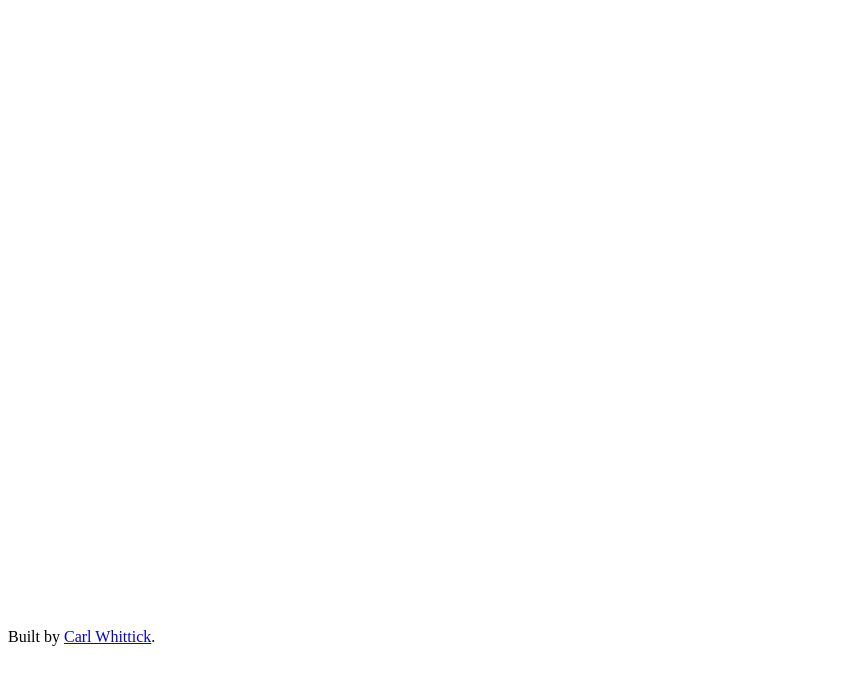
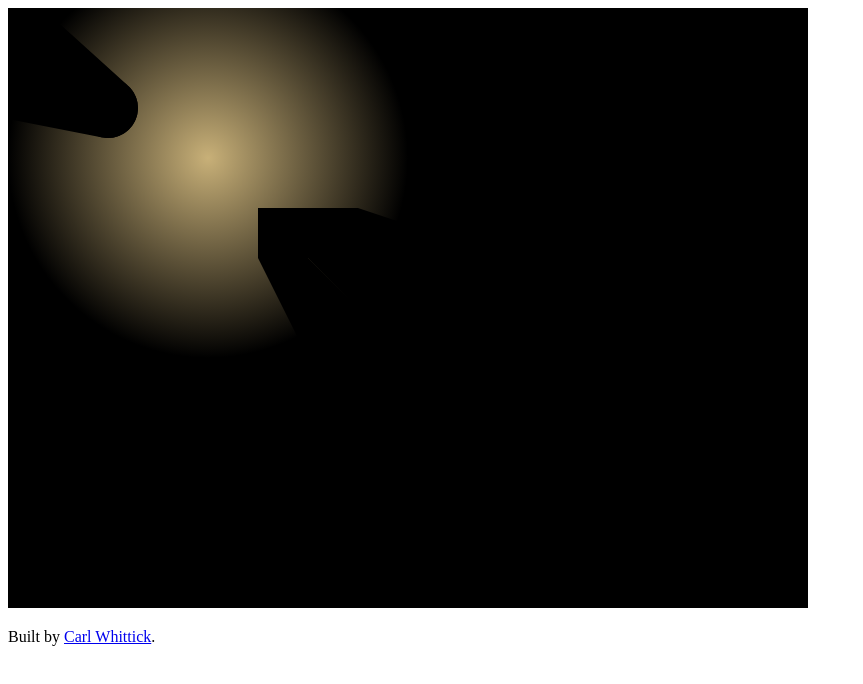
Before and after one commit to carlwhittick/es6-illuminated, a website: page docs/index.html in a window 1280 px wide. Shown: the whole page, without its empty margins (0-863 px from the left). Drawn offline with Linux system fonts and the light colour scheme.

Commit message:
Added code to run a simple demo

```diff
--- a/docs/index.html
+++ b/docs/index.html
@@ -17,5 +17,37 @@
             </p>
         </footer>
         <script src='/js/illuminated.js'></script>
+        <script>
+            const Vec2 = illuminated.Vec2
+            const Lamp = illuminated.Lamp
+            const DiscObject = illuminated.DiscObject
+            const RectangleObject = illuminated.RectangleObject
+            const Lighting = illuminated.Lighting
+
+            var canvas = document.getElementById("screen")
+            var ctx = canvas.getContext("2d")
+
+            var light = new Lamp({
+                position: new Vec2(200, 150),
+                distance: 200
+            })
+            var disc = new DiscObject({
+                center: new Vec2(100, 100),
+                radius: 30
+            })
+            var rect = new RectangleObject({
+                topleft: new Vec2(250, 200),
+                bottomright: new Vec2(350, 250)
+            })
+            console.log("RECT", rect)
+            var lighting = new Lighting({
+                light: light,
+                objects: [disc, rect]
+            })
+            lighting.compute(canvas.width, canvas.height)
+            ctx.fillStyle = "black"
+            ctx.fillRect(0, 0, canvas.width, canvas.height)
+            lighting.render(ctx)
+        </script>
     </body>
 </html>
```
